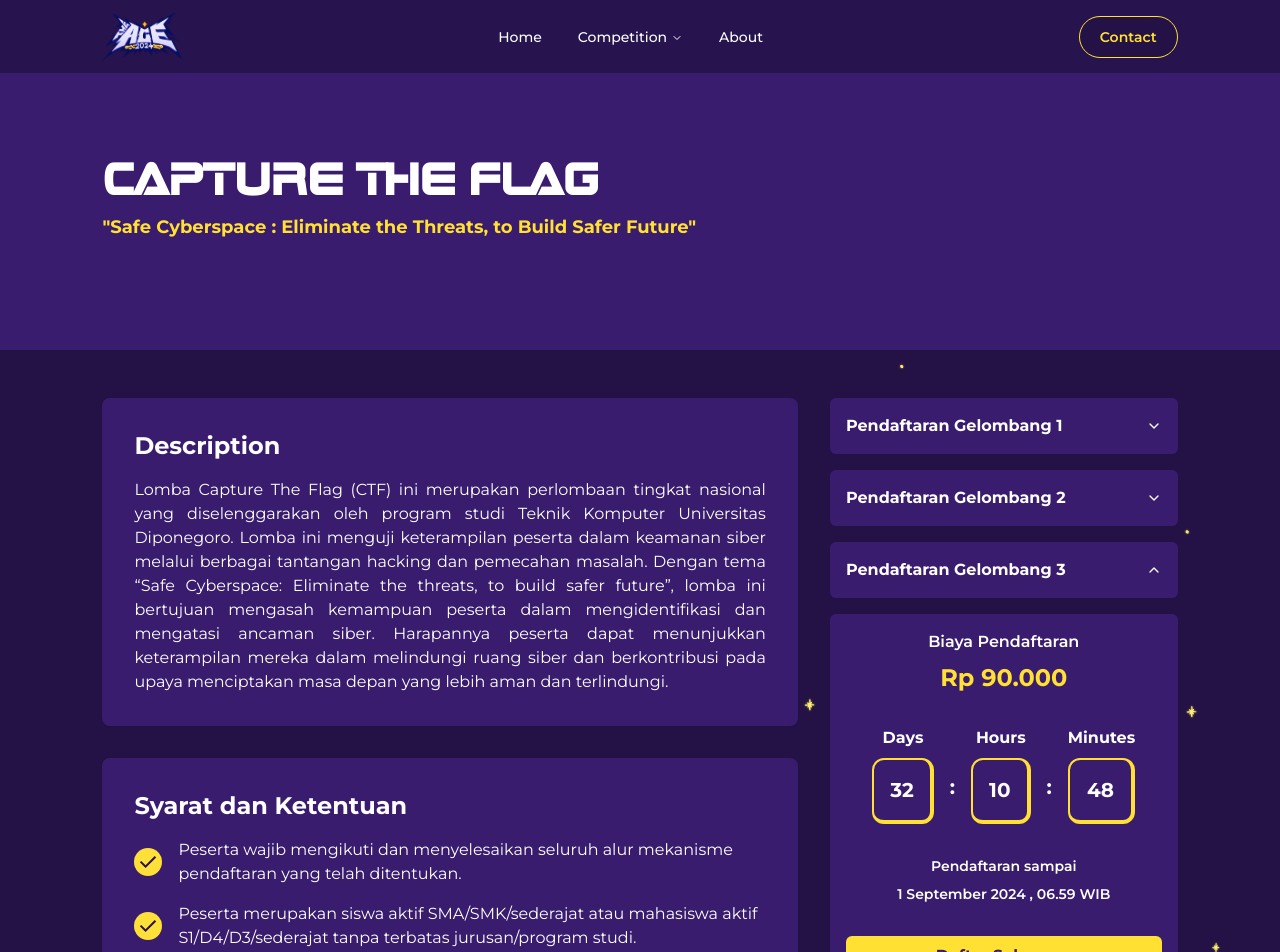
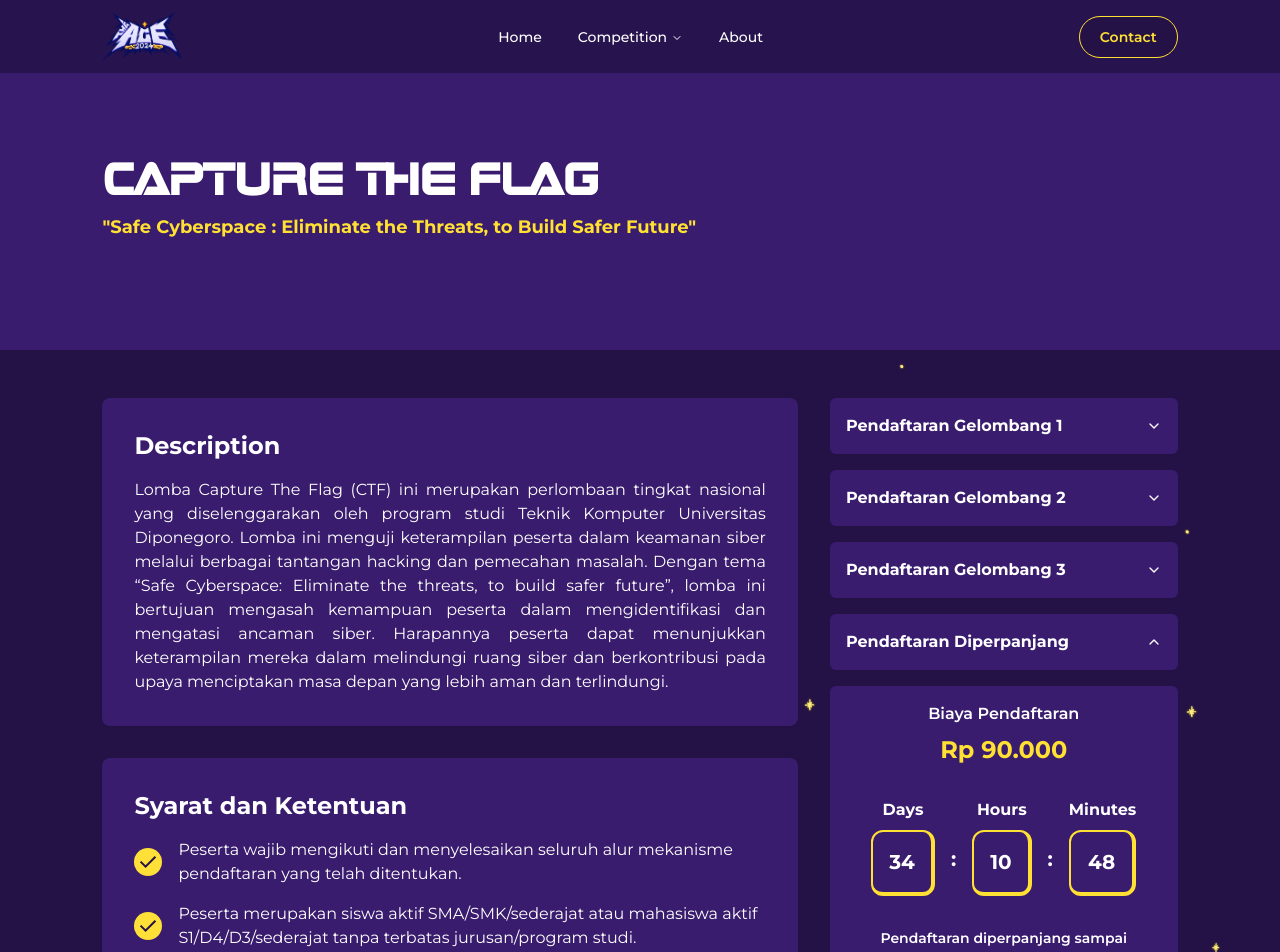
Before and after one commit to Brilliahib/theace-2024, a Next.js app: page /lomba/capture-the-flag in a window 1280 px wide. Shown: the top 952 px of the page. Built offline with nearby package versions, Linux system fonts and the light colour scheme.

Commit message:
fix: extend registration on all competition

```diff
--- a/app/lomba/[slug]/page.jsx
+++ b/app/lomba/[slug]/page.jsx
@@ -114,7 +114,7 @@ const LombaDetail = () => {
           <div>
             <Accordion
               type="single"
-              defaultValue="item-3"
+              defaultValue="item-4"
               collapsible
               className="w-full space-y-4"
             >
@@ -151,6 +151,20 @@ const LombaDetail = () => {
                   Pendaftaran Gelombang 3
                 </AccordionTrigger>
                 <AccordionContent className="p-4 rounded-md bg-secondary mt-4">
+                  <div className="space-y-4">
+                    <div>
+                      <h1 className="text-lg font-bold text-red-600 text-center">
+                        Registration is closed
+                      </h1>
+                    </div>
+                  </div>
+                </AccordionContent>
+              </AccordionItem>
+              <AccordionItem value="item-4" className="border-0">
+                <AccordionTrigger className="p-4 rounded-md bg-secondary text-white font-bold">
+                  Pendaftaran Diperpanjang
+                </AccordionTrigger>
+                <AccordionContent className="p-4 rounded-md bg-secondary mt-4">
                   <div className="space-y-8">
                     <div className="text-center space-y-2">
                       <h1 className="text-base font-semibold">
@@ -164,7 +178,9 @@ const LombaDetail = () => {
                       <Countdown targetDate={lomba.targetDate} />
                     </div>
                     <div className="text-center space-y-2">
-                      <p className="font-semibold">Pendaftaran sampai</p>
+                      <p className="font-semibold">
+                        Pendaftaran diperpanjang sampai
+                      </p>
                       <p className="font-semibold">
                         {formatDateToWIB(lomba.targetDate)}
                       </p>
--- a/lib/constant/detail-lomba.jsx
+++ b/lib/constant/detail-lomba.jsx
@@ -6,11 +6,12 @@ const detailLomba = [
     theme:
       "Design the Impossible for Future: Innovate UI/UX with Artificial Intelligence (AI)",
     price: "100.000",
-    targetDate: "2024-08-31T23:59:59",
+    targetDate: "2024-09-02T23:59:59",
     timeline: [
       { title: "Pendaftaran Gelombang 1", date: "01 - 10 Agustus 2024" },
       { title: "Pendaftaran Gelombang 2", date: "11 - 20 Agustus 2024" },
       { title: "Pendaftaran Gelombang 3", date: "21 - 31 Agustus 2024" },
+      { title: "Pendaftaran Diperpanjang", date: "01 - 02 September 2024" },
       { title: "Technical Meeting", date: "1 September 2024" },
       { title: "Pelaksanaan Lomba", date: "04  - 21 September 2024" },
       { title: "Pengumuman Finalis", date: "22 September 2024" },
@@ -72,11 +73,12 @@ const detailLomba = [
       "Lomba Capture The Flag (CTF) ini merupakan perlombaan tingkat nasional yang diselenggarakan oleh program studi Teknik Komputer Universitas Diponegoro. Lomba ini menguji keterampilan peserta dalam keamanan siber melalui berbagai tantangan hacking dan pemecahan masalah. Dengan tema “Safe Cyberspace: Eliminate the threats, to build safer future”, lomba ini bertujuan mengasah kemampuan peserta dalam mengidentifikasi dan mengatasi ancaman siber. Harapannya peserta dapat menunjukkan keterampilan mereka dalam melindungi ruang siber dan berkontribusi pada upaya menciptakan masa depan yang lebih aman dan terlindungi.",
     theme: "Safe Cyberspace : Eliminate the Threats, to Build Safer Future",
     price: "90.000",
-    targetDate: "2024-08-31T23:59:59",
+    targetDate: "2024-09-02T23:59:59",
     timeline: [
       { title: "Pendaftaran Gelombang 1", date: "01 - 10 Agustus 2024" },
       { title: "Pendaftaran Gelombang 2", date: "11 - 20 Agustus 2024" },
       { title: "Pendaftaran Gelombang 3", date: "21 - 31 Agustus 2024" },
+      { title: "Pendaftaran Diperpanjang", date: "01 - 02 September 2024" },
       { title: "Technical Meeting Kualifikasi", date: "3 September 2024" },
       { title: "Warm Up", date: "6 September 2024" },
       {
@@ -139,7 +141,7 @@ const detailLomba = [
       "Lomba essay ini adalah kompetisi tingkat nasional yang diadakan oleh program studi Teknik Komputer Universitas Diponegoro. Dengan tema “The Role of IoT in Achieving Sustainable Development Goals”, lomba ini bertujuan untuk mengeksplorasi solusi inovatif dan dampak positif IoT terhadap keberlanjutan global. Harapannya peserta dapat menyajikan tulisan yang mendalam, inspiratif, dan memberikan wawasan baru tentang bagaimana teknologi dapat mendukung pencapaian tujuan berkelanjutan.",
     price: "65.000",
     theme: "The Role of IoT in Achieving Sustainable Development Goals",
-    targetDate: "2024-08-31T23:59:59",
+    targetDate: "2024-09-08T23:59:59",
     timeline: [
       { title: "Pendaftaran Gelombang 1", date: "01 - 10 Agustus 2024" },
       { title: "Pendaftaran Gelombang 2", date: "11 - 20 Agustus 2024" },
```
